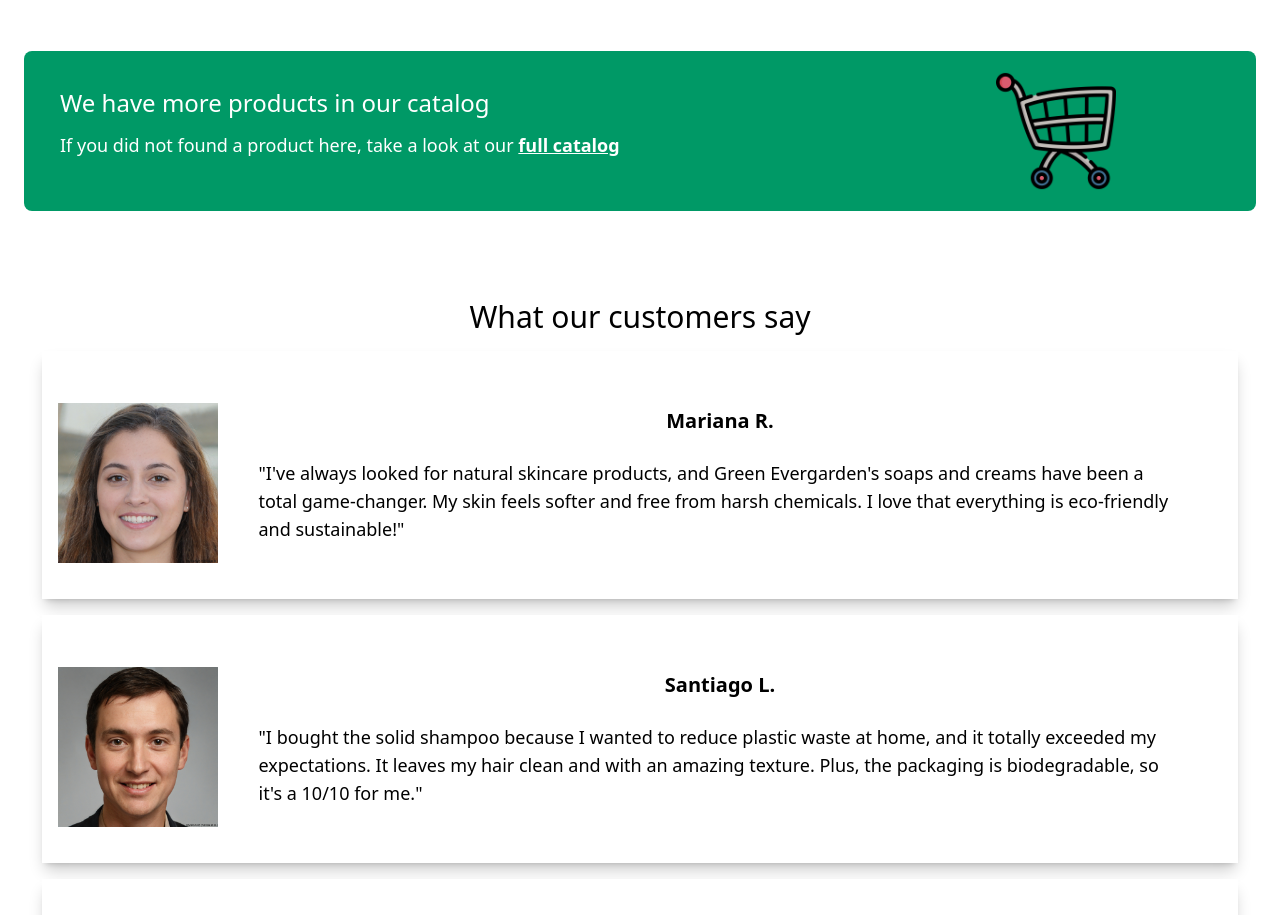
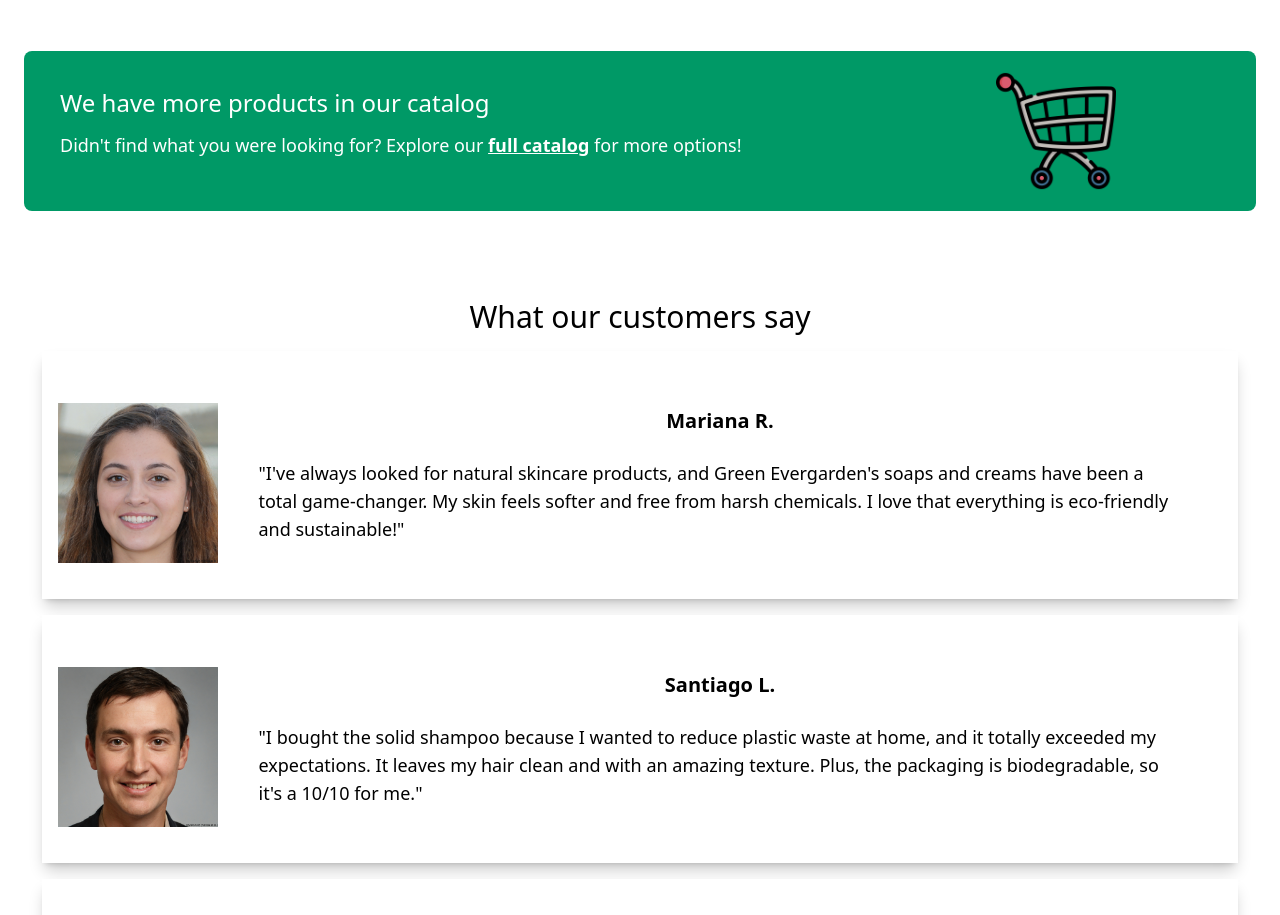
Before and after one commit to ThiagoDev1196/Green-Evergarden, a React (Vite) app: page / in a window 1280 px wide. Shown: the part 2200-3115 px from the top of the page. Built offline with nearby package versions, Linux system fonts and the light colour scheme.

Commit message:
changing the message at full catalog section

```diff
--- a/src/components/featured-product.jsx
+++ b/src/components/featured-product.jsx
@@ -82,7 +82,7 @@ function FeaturedProducts() {
 
         <div className="fullcatalog__text p-4 space-y-3">
           <p className="text-xl md:text-2xl">We have more products in our catalog</p>
-          <p className="text-md md:text-lg">If you did not found a product here, take a look at our <a href="" className="underline font-semibold hover:text-emerald-300">full catalog</a></p>
+          <p className="text-md md:text-lg">Didn't find what you were looking for? Explore our <a href="" className="underline font-semibold hover:text-emerald-300">full catalog</a> for more options!</p>
         </div>
 
         <div className="fullcatalog__img lg:mr-30">
```
